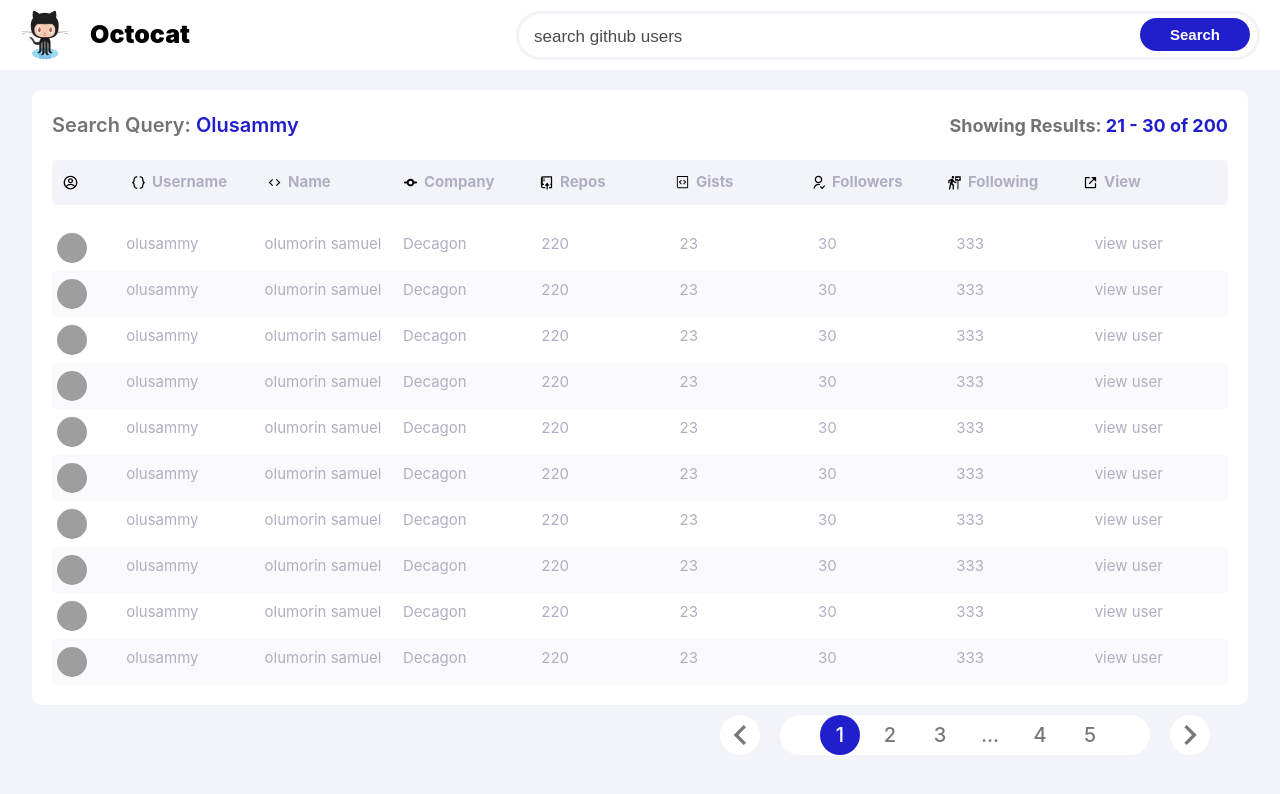
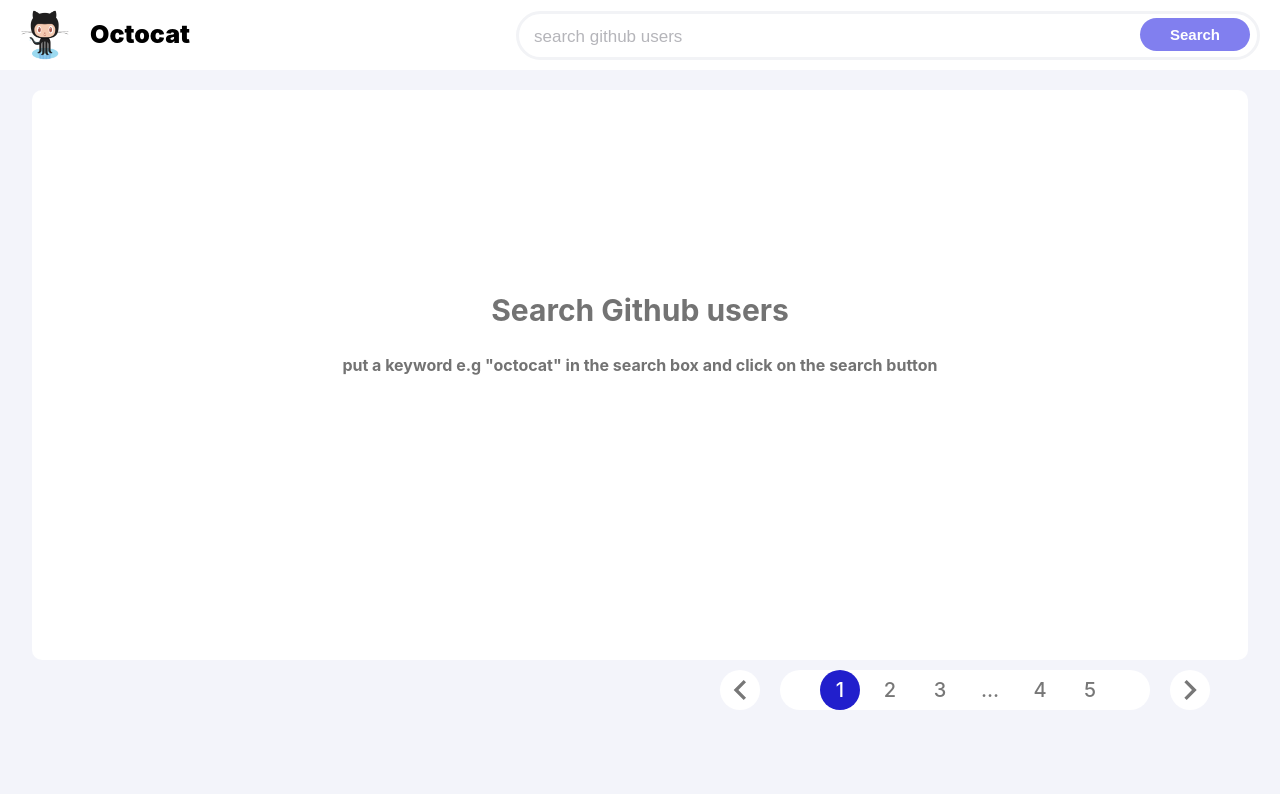
Before and after one commit to oluSammy/search-github-users, a React (Create React App) app: page / in a window 1280 px wide. Shown: the top 794 px of the page. Built offline with nearby package versions, Linux system fonts and the light colour scheme; grey boxes are pictures that could not be loaded.

Commit message:
feat/fetch users

```diff
--- a/package.json
+++ b/package.json
@@ -11,7 +11,9 @@
     "@types/react": "^18.0.14",
     "@types/react-dom": "^18.0.5",
     "axios": "^0.27.2",
+    "classnames": "^2.3.1",
     "react": "^18.2.0",
+    "react-content-loader": "^6.2.0",
     "react-dom": "^18.2.0",
     "react-icons": "^4.4.0",
     "react-scripts": "5.0.1",
--- a/src/components/Navbar/Navbar.tsx
+++ b/src/components/Navbar/Navbar.tsx
@@ -1,7 +1,20 @@
+import { useState, useContext } from "react";
 import octocat from "../../assets/images/Octocat.png";
 import styles from "./navbar.module.css";
+import { AppContext } from "../../context";
 
 const Navbar = () => {
+  const [input, setInput] = useState("");
+  const { fetchUsers } = useContext(AppContext);
+
+  const handleSubmit = (e: React.SyntheticEvent) => {
+    e.preventDefault();
+    if (!input) {
+      return;
+    }
+    fetchUsers(input, 1);
+  };
+
   return (
     <div className={styles.root}>
       <div className={styles.wrapper}>
@@ -10,15 +23,22 @@ const Navbar = () => {
         </figure>
         <h1 className={styles.title}>Octocat</h1>
       </div>
-      <form className={styles.navForm}>
+      <form className={styles.navForm} onSubmit={handleSubmit}>
         <input
           type="search"
           name="search"
           placeholder="search github users"
           id=""
           className={styles.navInput}
+          value={input}
+          onChange={(e) => setInput(e.target.value)}
         />
-        <button className={styles.navBtn}>Search</button>
+        <button
+          className={`${styles.navBtn} ${!input && styles.navBrnDisabled}`}
+          type="submit"
+        >
+          Search
+        </button>
       </form>
     </div>
   );
--- a/src/components/Navbar/navbar.module.css
+++ b/src/components/Navbar/navbar.module.css
@@ -50,7 +50,7 @@
 }
 
 .navInput::placeholder {
-  color: #4b4b4e;
+  color: #b5b5ba;
   font-size: 1.7rem;
 }
 
@@ -66,4 +66,10 @@
   cursor: pointer;
   font-weight: 800;
   font-size: 1.5rem;
+  transition: all 0.2s;
 }
+
+.navBrnDisabled {
+  background-color: #817fef;
+  cursor: no-drop;
+}
--- a/src/components/Table/Table.tsx
+++ b/src/components/Table/Table.tsx
@@ -1,14 +1,30 @@
+import { useContext } from "react";
+import { AppContext } from "../../context";
 import Header from "../Header/Header";
 import TableBody from "../TableBody/TableBody";
 import TableHeader from "../TableHeader/TableHeader";
+import { TableLoader } from "../UI/Loader";
 import styles from "./table.module.css";
 
 const Table = () => {
+  const { isLoading, users } = useContext(AppContext);
   return (
     <div className={styles.root}>
       <TableHeader />
-      <Header />
-      <TableBody />
+      {!isLoading && users.length > 0 ? <Header /> : ""}
+      {isLoading ? (
+        <TableLoader />
+      ) : users.length > 0 ? (
+        <TableBody />
+      ) : (
+        <div className={styles.instructionContainer}>
+          <h2 className={styles.instructionTitle}>Search Github users</h2>
+          <h4 className={styles.subTitle}>
+            put a keyword e.g "octocat" in the search box and click on the
+            search button
+          </h4>
+        </div>
+      )}
     </div>
   );
 };
--- a/src/components/Table/table.module.css
+++ b/src/components/Table/table.module.css
@@ -4,9 +4,7 @@
   margin: 0 auto;
   margin-top: 2rem;
   padding: 2rem;
-
-  /*REMOVE*/
-  min-height: 40rem;
+  min-height: 57rem;
   border-radius: 1rem;
 }
 
@@ -72,3 +70,17 @@
   width: 100%;
   border-radius: 50%;
 }
+
+.instructionContainer {
+  text-align: center;
+  margin-top: 15rem;
+}
+
+.instructionTitle {
+  font-size: 3rem;
+}
+
+.subTitle {
+  font-size: 1.6rem;
+  margin-top: 2rem;
+}
--- a/src/components/TableBody/TableBody.tsx
+++ b/src/components/TableBody/TableBody.tsx
@@ -1,125 +1,15 @@
-import React from "react";
+import { useContext } from "react";
+import { AppContext } from "../../context";
 import styles from "../Table/table.module.css";
-import TableRow, { IUser } from "../TableRow/TableRow";
-
-const data = [
-  {
-    pic: "https://avatars.githubusercontent.com/u/31919592?v=4",
-    username: "olusammy",
-    name: "olumorin samuel",
-    company: "Decagon",
-    repos: 220,
-    gists: 23,
-    followers: 30,
-    following: 333,
-    view: "https://github.com/Olusamimaths",
-  },
-  {
-    pic: "https://avatars.githubusercontent.com/u/31919592?v=4",
-    username: "olusammy",
-    name: "olumorin samuel",
-    company: "Decagon",
-    repos: 220,
-    gists: 23,
-    followers: 30,
-    following: 333,
-    view: "https://github.com/Olusamimaths",
-  },
-  {
-    pic: "https://avatars.githubusercontent.com/u/31919592?v=4",
-    username: "olusammy",
-    name: "olumorin samuel",
-    company: "Decagon",
-    repos: 220,
-    gists: 23,
-    followers: 30,
-    following: 333,
-    view: "https://github.com/Olusamimaths",
-  },
-  {
-    pic: "https://avatars.githubusercontent.com/u/31919592?v=4",
-    username: "olusammy",
-    name: "olumorin samuel",
-    company: "Decagon",
-    repos: 220,
-    gists: 23,
-    followers: 30,
-    following: 333,
-    view: "https://github.com/Olusamimaths",
-  },
-  {
-    pic: "https://avatars.githubusercontent.com/u/31919592?v=4",
-    username: "olusammy",
-    name: "olumorin samuel",
-    company: "Decagon",
-    repos: 220,
-    gists: 23,
-    followers: 30,
-    following: 333,
-    view: "https://github.com/Olusamimaths",
-  },
-  {
-    pic: "https://avatars.githubusercontent.com/u/31919592?v=4",
-    username: "olusammy",
-    name: "olumorin samuel",
-    company: "Decagon",
-    repos: 220,
-    gists: 23,
-    followers: 30,
-    following: 333,
-    view: "https://github.com/Olusamimaths",
-  },
-  {
-    pic: "https://avatars.githubusercontent.com/u/31919592?v=4",
-    username: "olusammy",
-    name: "olumorin samuel",
-    company: "Decagon",
-    repos: 220,
-    gists: 23,
-    followers: 30,
-    following: 333,
-    view: "https://github.com/Olusamimaths",
-  },
-  {
-    pic: "https://avatars.githubusercontent.com/u/31919592?v=4",
-    username: "olusammy",
-    name: "olumorin samuel",
-    company: "Decagon",
-    repos: 220,
-    gists: 23,
-    followers: 30,
-    following: 333,
-    view: "https://github.com/Olusamimaths",
-  },
-  {
-    pic: "https://avatars.githubusercontent.com/u/31919592?v=4",
-    username: "olusammy",
-    name: "olumorin samuel",
-    company: "Decagon",
-    repos: 220,
-    gists: 23,
-    followers: 30,
-    following: 333,
-    view: "https://github.com/Olusamimaths",
-  },
-  {
-    pic: "https://avatars.githubusercontent.com/u/31919592?v=4",
-    username: "olusammy",
-    name: "olumorin samuel",
-    company: "Decagon",
-    repos: 220,
-    gists: 23,
-    followers: 30,
-    following: 333,
-    view: "https://github.com/Olusamimaths",
-  },
-];
+import TableRow from "../TableRow/TableRow";
 
 const TableBody = () => {
+  const { users } = useContext(AppContext);
+
   return (
     <div className={styles.tbody}>
-      {data.map((user: IUser, idx: number) => (
-        <TableRow key={idx} user={user} />
+      {users.map((user) => (
+        <TableRow key={user.id} user={user} />
       ))}
     </div>
   );
--- a/src/components/TableHeader/TableHeader.tsx
+++ b/src/components/TableHeader/TableHeader.tsx
@@ -1,16 +1,32 @@
 import styles from "./tableHeader.module.css";
+import { useContext } from "react";
+import { AppContext } from "../../context";
+import constants from "../../constants";
 
 const TableHeader = () => {
+  const { searchQuery, totalPages, currentPage } = useContext(AppContext);
+  const perPage = constants.PER_PAGE;
+
+  const start = currentPage === 1 ? currentPage : currentPage * perPage + 1;
+
   return (
     <div className={styles.root}>
       <div className={styles.keyword}>
-        Search Query: <span className={styles.keywordSpan}>Olusammy</span>
+        {searchQuery && "Search Query:"}{" "}
+        <span className={styles.keywordSpan}>{searchQuery && searchQuery}</span>
       </div>
       <div className={styles.pageCount}>
-        <h6 className={styles.pageCountText}>
-          Showing Results:{" "}
-          <span className={styles.pageCountTextSpan}> 21 - 30 of 200</span>
-        </h6>
+        {totalPages ? (
+          <h6 className={styles.pageCountText}>
+            Showing Results:{" "}
+            <span className={styles.pageCountTextSpan}>
+              {" "}
+              {start} - {currentPage * perPage} of {totalPages}
+            </span>
+          </h6>
+        ) : (
+          ""
+        )}
       </div>
     </div>
   );
--- a/src/components/TableHeader/tableHeader.module.css
+++ b/src/components/TableHeader/tableHeader.module.css
@@ -2,6 +2,7 @@
   display: flex;
   align-items: center;
   justify-content: space-between;
+  min-height: 2.8rem;
 }
 
 .keyword {
--- a/src/components/TableRow/TableRow.tsx
+++ b/src/components/TableRow/TableRow.tsx
@@ -1,17 +1,6 @@
 import React from "react";
+import { IUser } from "../../context";
 import styles from "../Table/table.module.css";
-
-export interface IUser {
-  pic: string;
-  username: string;
-  name: string;
-  company: string;
-  repos: number;
-  gists: number;
-  followers: number;
-  following: number;
-  view: string;
-}
 
 interface IProp {
   user: IUser;
@@ -19,29 +8,29 @@ interface IProp {
 
 const TableRow: React.FC<IProp> = ({
   user: {
-    pic,
-    username,
+    login,
     name,
     company,
-    repos,
-    gists,
+    public_repos,
+    public_gists,
     followers,
     following,
-    view,
+    avatar_url,
+    url,
   },
 }) => {
   return (
     <tr className={styles.tableData}>
       <td className={styles.td}>
         <figure className={styles.imgBox}>
-          <img className={styles.profilePic} src={pic} alt={name} />
+          <img className={styles.profilePic} src={avatar_url} alt={name} />
         </figure>
       </td>
-      <td className={styles.td}>{username}</td>
-      <td className={styles.td}>{name}</td>
-      <td className={styles.td}>{company}</td>
-      <td className={styles.td}>{repos}</td>
-      <td className={styles.td}>{gists}</td>
+      <td className={styles.td}>{login}</td>
+      <td className={styles.td}>{name ? name : "--"}</td>
+      <td className={styles.td}>{company ? company : "--"}</td>
+      <td className={styles.td}>{public_repos}</td>
+      <td className={styles.td}>{public_gists}</td>
       <td className={styles.td}>{followers}</td>
       <td className={styles.td}>{following}</td>
       <td className={styles.td}>view user</td>
--- /dev/null
+++ b/src/components/UI/Loader.tsx
@@ -0,0 +1,37 @@
+import ContentLoader from "react-content-loader";
+import cx from 'classnames';
+import styles from "./loder.module.css";
+
+export const TableSmallLoader: React.FunctionComponent<any> = (props) => {
+  const { width = 180, height = 40 } = props;
+  return (
+    <ContentLoader
+      width={width}
+      height={height}
+      viewBox={`0 0 ${width} ${height}`}
+      style={{
+        maxWidth: "100%",
+      }}
+      {...props}
+    >
+      <rect x="0" y="0" rx="4" ry="4" width={width} height={height} />
+    </ContentLoader>
+  );
+};
+
+export const TableLoader: React.FunctionComponent = (props) => (
+  <tr className={styles.wikiLoader}>
+    <td className={cx(styles.x, styles.loaderPadding)}>
+      <TableSmallLoader width={1400} className={styles.tableLoader} />
+      <TableSmallLoader width={1400} className={styles.tableLoader} />
+      <TableSmallLoader width={1400} className={styles.tableLoader} />
+      <TableSmallLoader width={1400} className={styles.tableLoader} />
+      <TableSmallLoader width={1400} className={styles.tableLoader} />
+      <TableSmallLoader width={1400} className={styles.tableLoader} />
+      <TableSmallLoader width={1400} className={styles.tableLoader} />
+      <TableSmallLoader width={1400} className={styles.tableLoader} />
+      <TableSmallLoader width={1400} className={styles.tableLoader} />
+      <TableSmallLoader width={1400} className={styles.tableLoader} />
+    </td>
+  </tr>
+);
--- a/src/context/index.tsx
+++ b/src/context/index.tsx
@@ -1,23 +1,18 @@
-import React, {
-  useState,
-  useEffect,
-  createContext,
-  useCallback,
-  useContext,
-} from "react";
+import React, { useState, createContext, useCallback } from "react";
 import axios from "axios";
 import constants from "../constants";
 
 export interface IUser {
-  username: string;
-  avatar: string;
+  login: string;
+  avatar_url: string;
   followers: number;
   following: number;
-  gists: number;
-  repos: number;
+  public_gists: number;
+  public_repos: number;
   company: string;
   name: string;
   url: string;
+  id: string;
 }
 
 interface IProp {
@@ -31,9 +26,10 @@ interface prop {
   searchQuery: string;
   currentPage: number;
   totalPages: number;
+  fetchUsers: (searchQuery: string, page: number) => void;
 }
 
-const AppContext = createContext({} as prop);
+export const AppContext = createContext({} as prop);
 
 const AppProvider = (props: IProp) => {
   const [users, setUsers] = useState<IUser[] | []>([]);
@@ -47,20 +43,37 @@ const AppProvider = (props: IProp) => {
     try {
       setIsLoading(true);
       setError("");
-      const users = await axios.get(
-        `${constants.API_URL}${searchQuery}&per_page=${constants.PER_PAGE}`
+      setSearchQuery(searchQuery);
+      const { data } = await axios.get(
+        `${constants.API_URL}q=${searchQuery}&per_page=${constants.PER_PAGE}&page=1`
       );
+      const usersUrl = data.items.map((user: { url: string }) => user.url);
+      const usersData = usersUrl.map(async (url: string) => {
+        const { data } = await axios.get(url);
+        return data;
+      });
+      const allUsers = await Promise.all(usersData);
+      setTotalPages(data.total_count);
+      setCurrentPage(page);
+      setUsers(allUsers);
+      setIsLoading(false);
     } catch (e: any) {
       setIsLoading(false);
       setError("an error occurred");
     }
   }, []);
 
-  useEffect(() => {}, []);
-
   return (
     <AppContext.Provider
-      value={{ users, isLoading, error, searchQuery, currentPage, totalPages }}
+      value={{
+        users,
+        isLoading,
+        error,
+        searchQuery,
+        currentPage,
+        totalPages,
+        fetchUsers,
+      }}
     >
       {props.children}
     </AppContext.Provider>
```
Also changed, not shown: src/components/UI/loder.module.css (added, +26 -0 lines), 1 other file (tests, documents, lock files or other folders).
